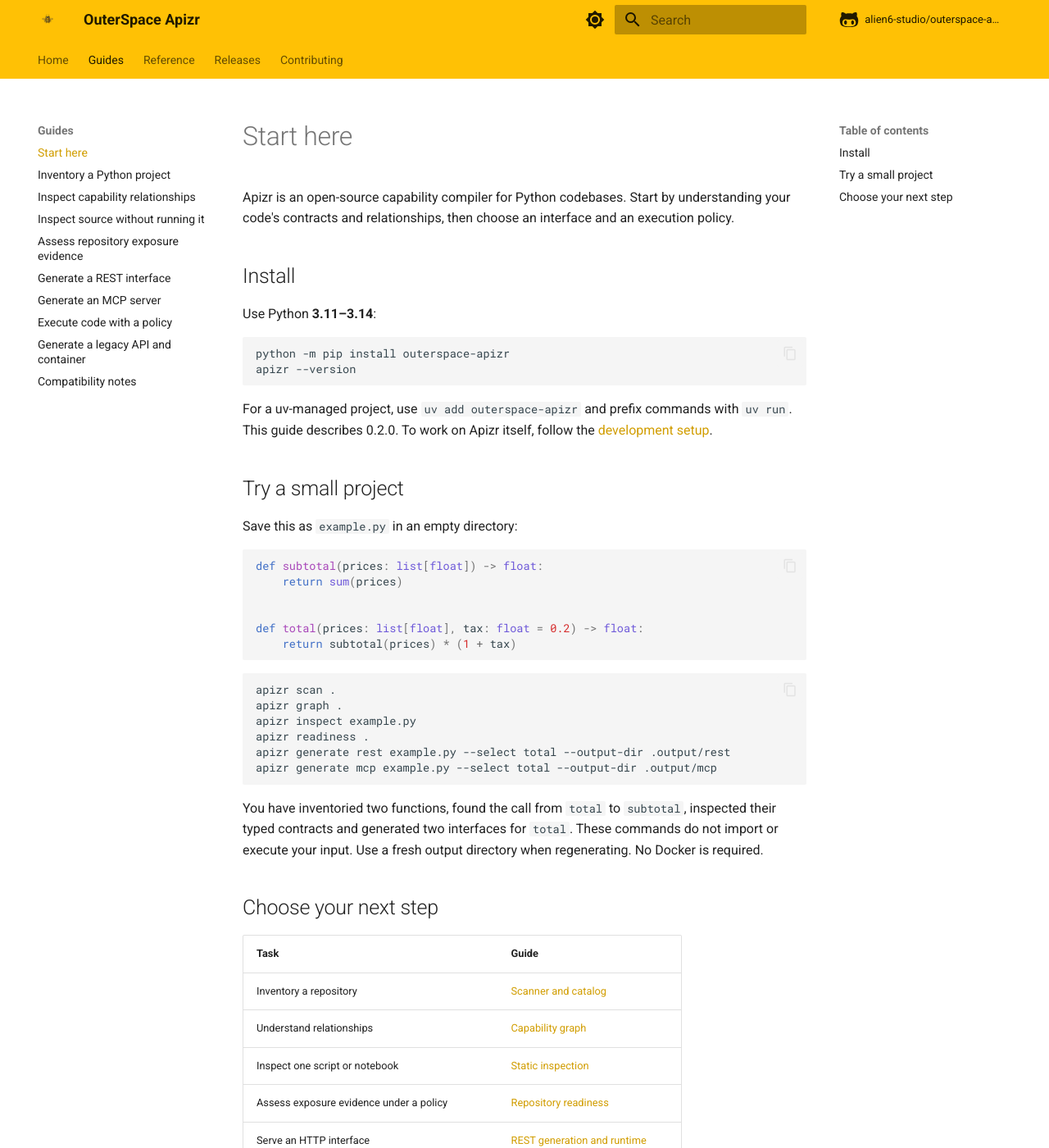
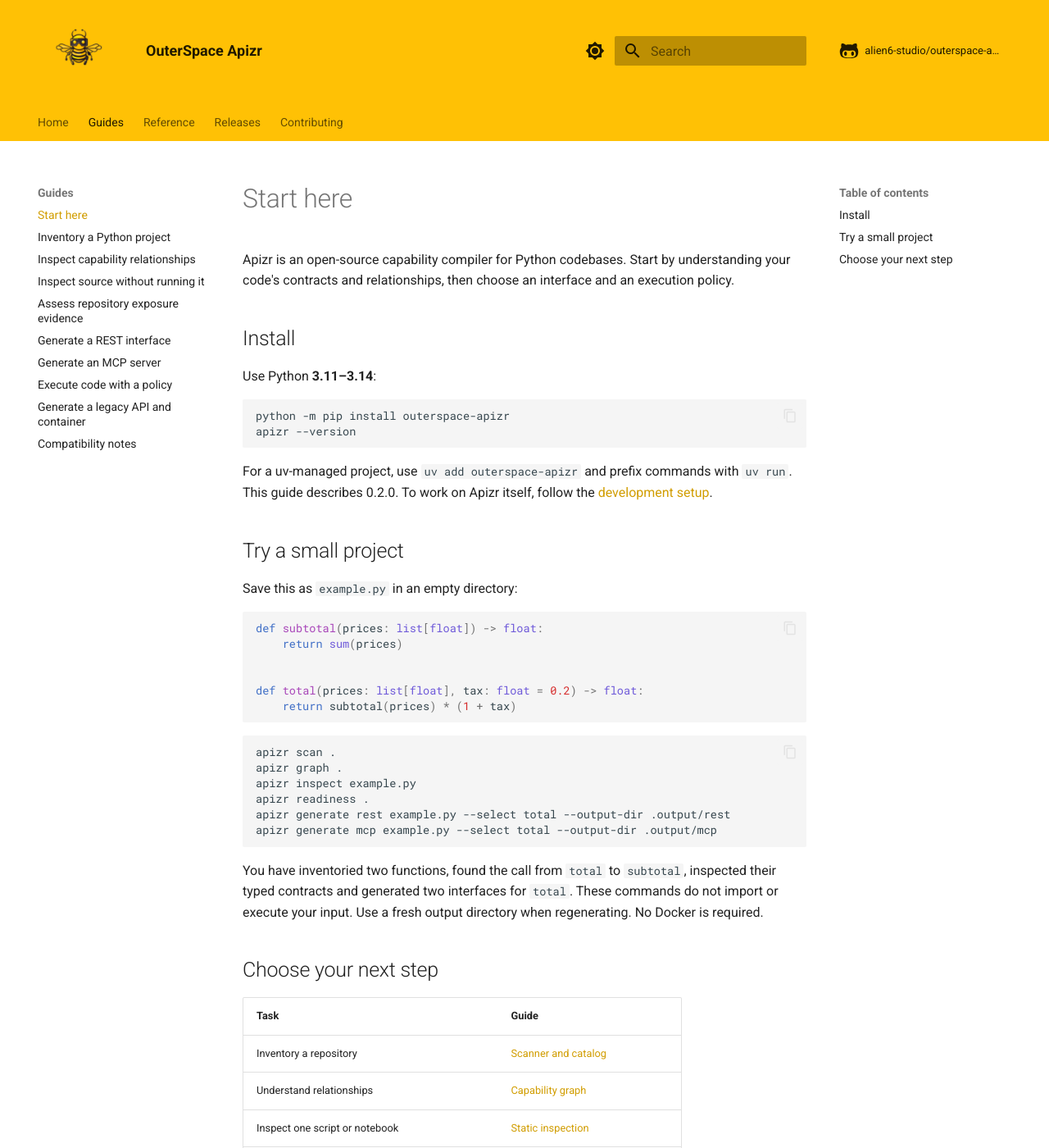
Before and after one commit to Alien6-Studio/outerspace-apizr, an MkDocs documentation site: the page built from docs/getting-started/introduction.md, in a window 1280 px wide and 1400 px high. Shown: the whole window at 82% size. Built offline with MkDocs 1.6.1 and Material for MkDocs 9.7.7, drawn with Linux system fonts in a browser that asks for light colours; comment, search, counter and statistics services are not loaded.

Commit message:
docs: restore homepage hero, logo and Product Hunt branding (#72)
* docs: restore the original full-width homepage illustration

* docs: restore prominent logo and Product Hunt badge

```diff
--- /dev/null
+++ b/docs/assets/stylesheets/branding.css
@@ -0,0 +1,18 @@
+/* Keep the original bee logo prominent in the header. */
+.md-header__button.md-logo {
+  display: block;
+}
+
+.md-header__button.md-logo img,
+.md-header__button.md-logo svg {
+  height: 5rem;
+  width: 5rem;
+}
+
+@media screen and (max-width: 44.984375em) {
+  .md-header__button.md-logo img,
+  .md-header__button.md-logo svg {
+    height: 3rem;
+    width: 3rem;
+  }
+}
--- a/mkdocs.yml
+++ b/mkdocs.yml
@@ -13,6 +13,7 @@
 
 theme:
   name: material
+  custom_dir: overrides
   logo: assets/images/logo.png
   icon:
     repo: fontawesome/brands/github-alt
@@ -76,6 +77,9 @@
     not_found: warn
     anchors: warn
 
+extra_css:
+  - assets/stylesheets/branding.css
+
 # Organize by reader task; keep published page paths stable.
 nav:
   - Home: index.md
--- /dev/null
+++ b/overrides/home.html
@@ -0,0 +1,13 @@
+{% extends "base.html" %}
+
+{% block tabs %}
+  {{ super() }}
+  <img
+    src="{{ 'assets/images/illustration.png' | url }}"
+    alt="OuterSpace Apizr: a space explorer in an orange suit in front of a yellow spacecraft"
+    width="2048"
+    height="642"
+    style="display: block; width: 100%; height: auto;"
+    fetchpriority="high"
+  />
+{% endblock %}
```
Also changed, not shown: docs/index.md (+5 -0 lines), 1 other file.
